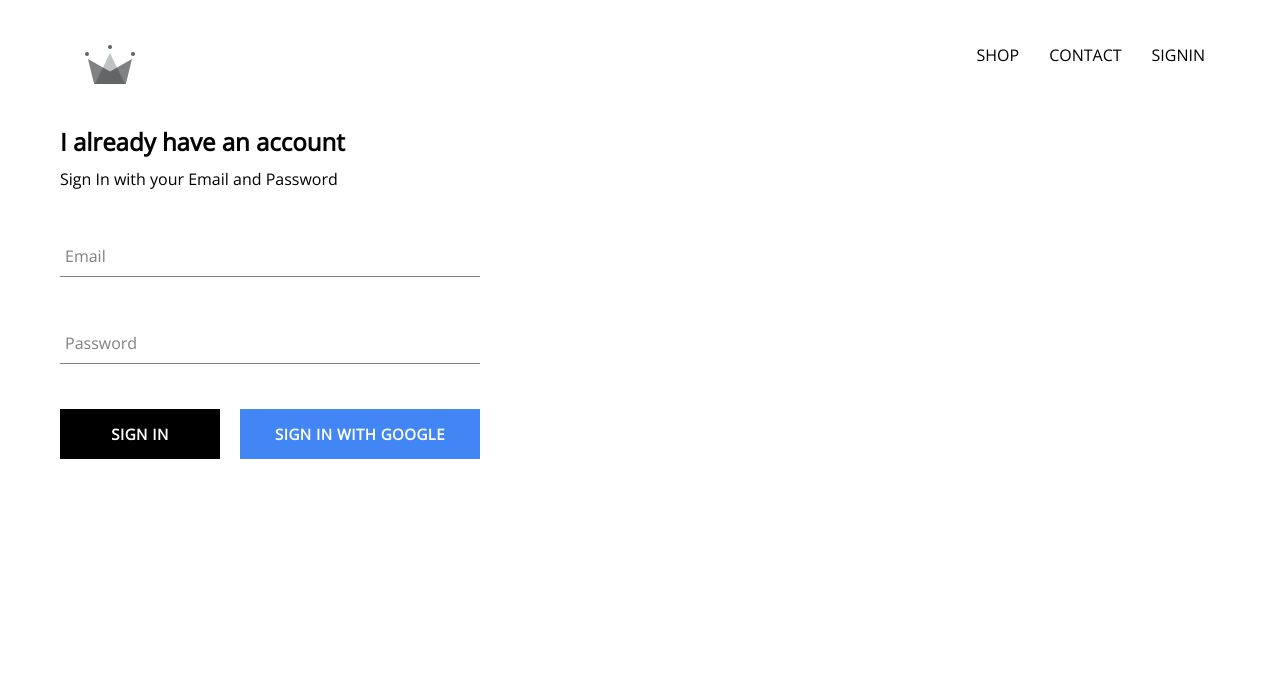
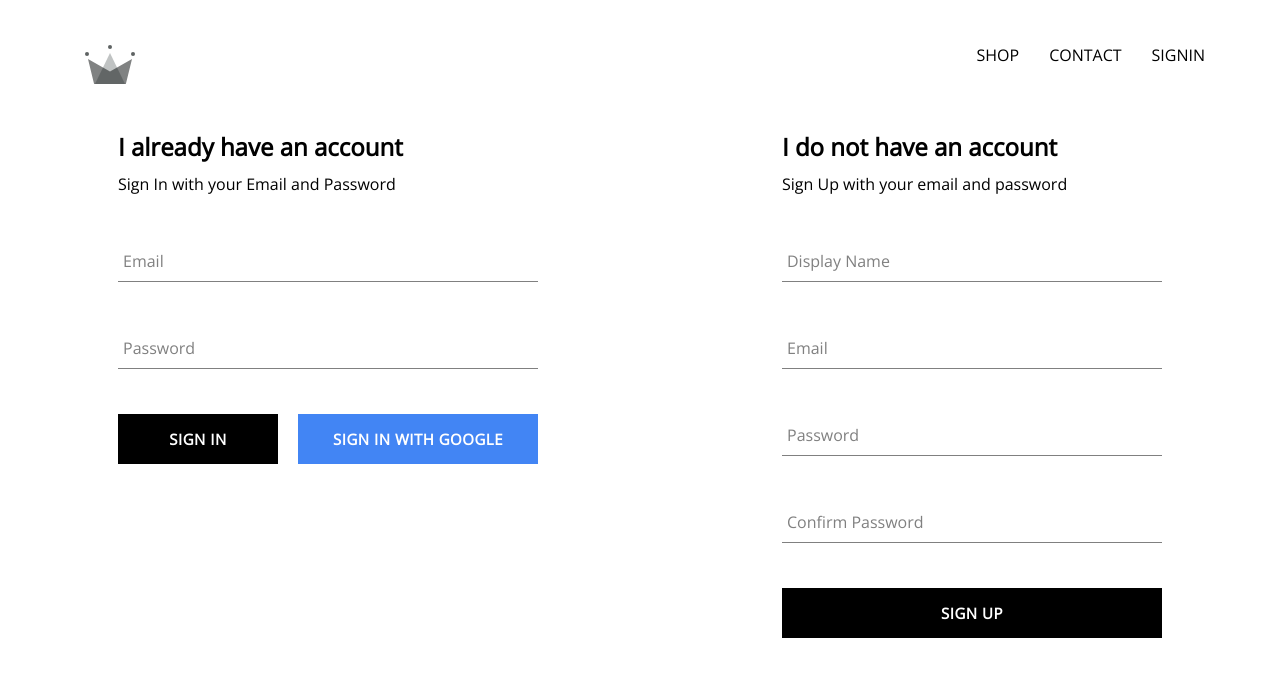
Before and after one commit to Akshat0102/Crwn-Clothing, a React (Create React App) app: page /userAuth in a window 1280 px wide. Shown: the top 676 px of the page. Built offline with nearby package versions, Linux system fonts and the light colour scheme; no server answers.

Commit message:
created signup component and enables email and password signin

```diff
--- a/src/App.js
+++ b/src/App.js
@@ -31,6 +31,7 @@
               ...snapShot.data()
             }
           });
+          console.log(this.state);
         });
       } else {
         this.setState({ currentUser: userAuth });
--- /dev/null
+++ b/src/components/sign-up/signup.component.jsx
@@ -0,0 +1,86 @@
+import React from 'react';
+import './signup.styles.scss';
+import FormInput from "../form-input/form-input.component";
+import ButtonInput from "../button-input/button-input.component";
+import { auth, createUserProfileDocument } from '../../firebase/firebase.utils';
+
+class SignUp extends React.Component {
+    constructor() {
+        super();
+
+        this.state = {
+            displayName: '',
+            email: '',
+            password: '',
+            confirmPassword: ''
+        }
+    }
+
+    handleSubmit = async (e) => {
+        e.preventDefault();
+
+        const { displayName, email, password, confirmPassword } = this.state;
+
+        if (password !== confirmPassword) {
+            alert("passwords don't match")
+        }
+
+        try {
+            const { user } = await auth.createUserWithEmailAndPassword(email, password);
+            await createUserProfileDocument(user, { displayName });
+            this.setState({
+                displayName: '',
+                email: '',
+                password: '',
+                confirmPassword: ''
+            });
+        } catch (error) {
+            console.error(error);
+        }
+    }
+
+    handleChange = e => {
+        const { name, value } = e.target;
+
+        this.setState({ [name]: value });
+    }
+
+    render() {
+        const { displayName, email, password, confirmPassword } = this.state;
+        return (
+            <div className="sign-up">
+                <h2 className="title">I do not have an account</h2>
+                <span>Sign Up with your email and password</span>
+                <form className='sign-up-form' onClick={this.handleSubmit}>
+                    <FormInput
+                        type='text'
+                        name='displayName'
+                        value={displayName}
+                        onChange={this.handleChange}
+                        label='Display Name' required />
+                    <FormInput
+                        type='email'
+                        name='email'
+                        value={email}
+                        onChange={this.handleChange}
+                        label='Email' required />
+                    <FormInput
+                        type='password'
+                        name='password'
+                        value={password}
+                        onChange={this.handleChange}
+                        label='Password' required />
+                    <FormInput
+                        type='password'
+                        name='confirmPassword'
+                        value={confirmPassword}
+                        onChange={this.handleChange}
+                        label='Confirm Password' required />
+                    <ButtonInput type='submit'>SIGN UP</ButtonInput>
+                </form>
+            </div>
+        )
+    }
+}
+
+export default SignUp;
--- /dev/null
+++ b/src/components/sign-up/signup.styles.scss
@@ -0,0 +1,9 @@
+.sign-up {
+    display: flex;
+    flex-direction: column;
+    width: 380px;
+
+    .title {
+        margin: 10px 0;
+    }
+}
--- a/src/pages/userAuth/userAuth.component.jsx
+++ b/src/pages/userAuth/userAuth.component.jsx
@@ -1,12 +1,14 @@
 import React from 'react';
 import './userAuth.styles.scss'
 import SignIn from '../../components/sign-in/sign-in.component';
+import SignUp from '../../components/sign-up/signup.component';
 
 const UserAuthPage = () => {
 
     return (
         <div className="userAuth">
             <SignIn />
+            <SignUp />
         </div>
     )
 }
--- a/src/pages/userAuth/userAuth.styles.scss
+++ b/src/pages/userAuth/userAuth.styles.scss
@@ -0,0 +1,6 @@
+.userAuth {
+    width: 90%;
+    display: flex;
+    justify-content: space-between;
+    margin: 30px auto;
+}
```
